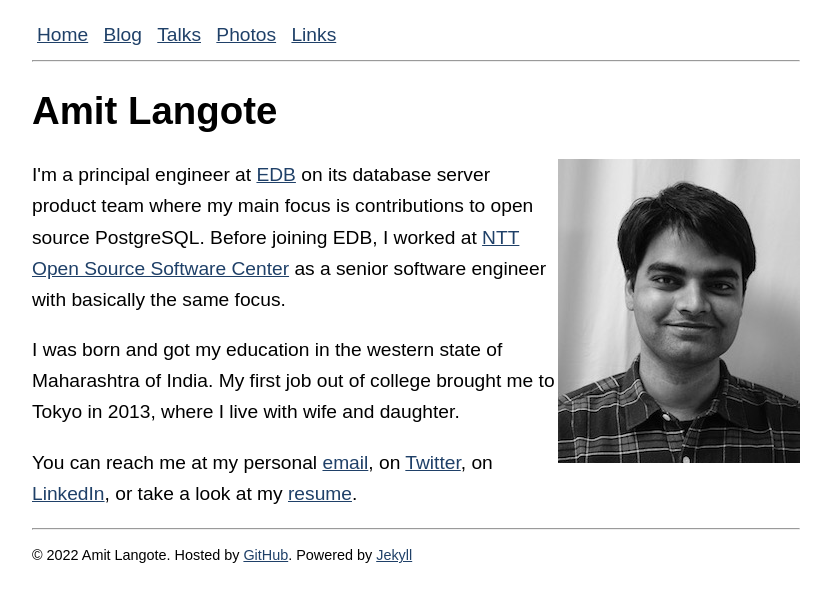
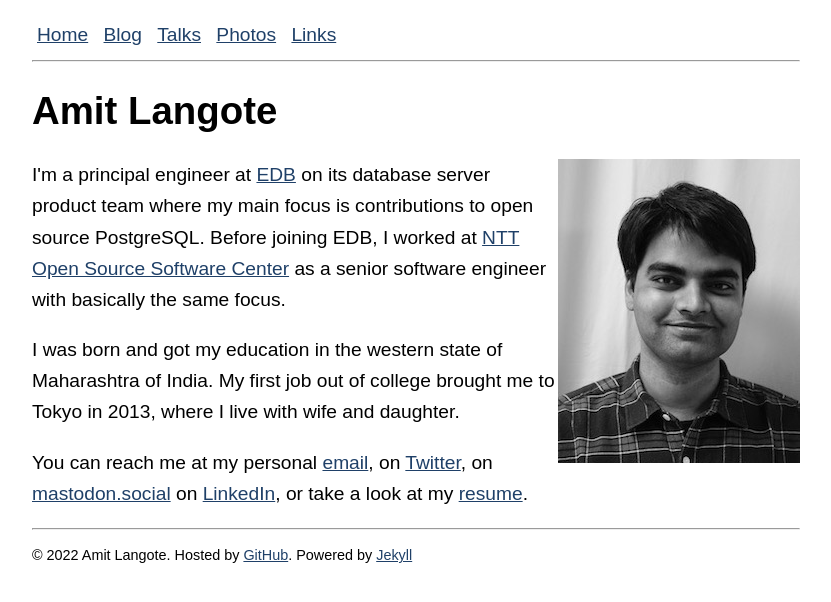
Before and after one commit to amitlan/website, a Jekyll site: the page built from index.md, in a window 1280 px wide. Shown: the top 602 px of the page, without its empty margins (224-1055 px from the left). Built offline with Jekyll 4.4.1, drawn with Linux system fonts in a browser that asks for light colours.

Commit message:
index: mastodon.social

```diff
--- a/index.md
+++ b/index.md
@@ -20,7 +20,8 @@ title: Amit Langote
 
 <p>
   You can reach me at my personal <a href="mailto:amitlangote09@gmail.com">email</a>, on
-  <a href="https://twitter.com/amitlan">Twitter</a>, on
-  <a href="https://linkedin.com/in/amitlan">LinkedIn</a>, or take a look at my
+  <a href="https://twitter.com/amitlan">Twitter</a>,
+  on <a href="https://mastodon.social/@amitlan">mastodon.social</a>
+  on <a href="https://linkedin.com/in/amitlan">LinkedIn</a>, or take a look at my
   <a href="https://s3-ap-northeast-1.amazonaws.com/amitlan.com/files/resume.pdf">resume</a>.
 </p>
```
